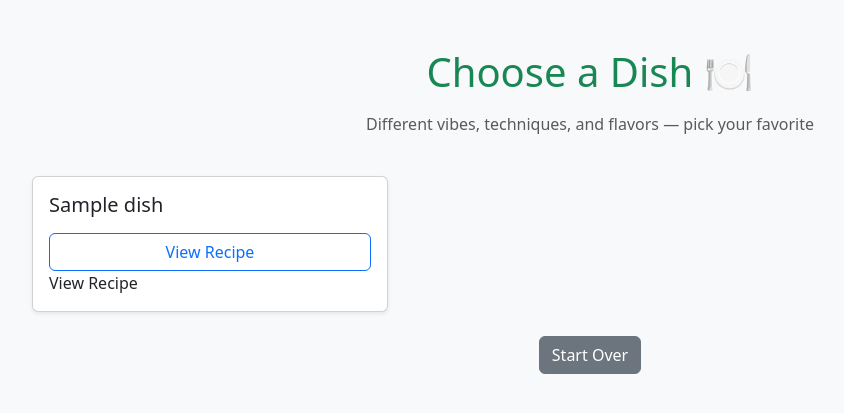
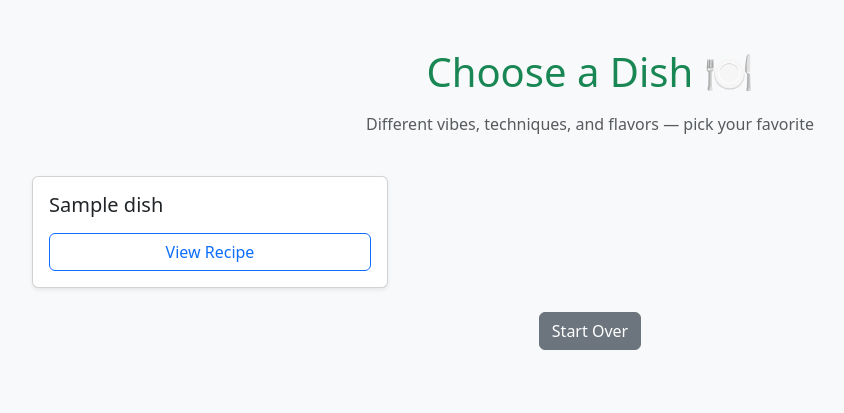
Before and after one commit to Imabubblr/Recipe-Generator, a Flask app: template Templates/dishes.html in a window 1280 px wide. Shown: the top 413 px of the page, without its empty margins (50-894 px from the left). Run offline with Flask 3, Linux system fonts and the light colour scheme; the template is opened without the code that fills it: most values are stand-ins (such as "Sample title", 1, 10 or a date in 2020); parts of the project's set-up code (start-up, migrations or seed data) failed here and were passed over.

Commit message:
bugfixes
refixed a bug? something broke but now it works? i guess

```diff
--- a/Templates/dishes.html
+++ b/Templates/dishes.html
@@ -45,11 +45,9 @@
                         <h5 class="card-title mb-3">{{ dish }}</h5>
 
                         <button
-                            class="btn btn-outline-primary mt-auto view-recipe"
-                            data-url="{{ url_for('recipe', dish_index=loop.index0) }}"
+                            class="btn btn-outline-primary mt-auto"
+                            onclick="findRecipe('{{ url_for('recipe', dish_index=loop.index0) }}')"
                         >
-                            View Recipe
-                        </button>
                             View Recipe
                         </button>
                     </div>
```
